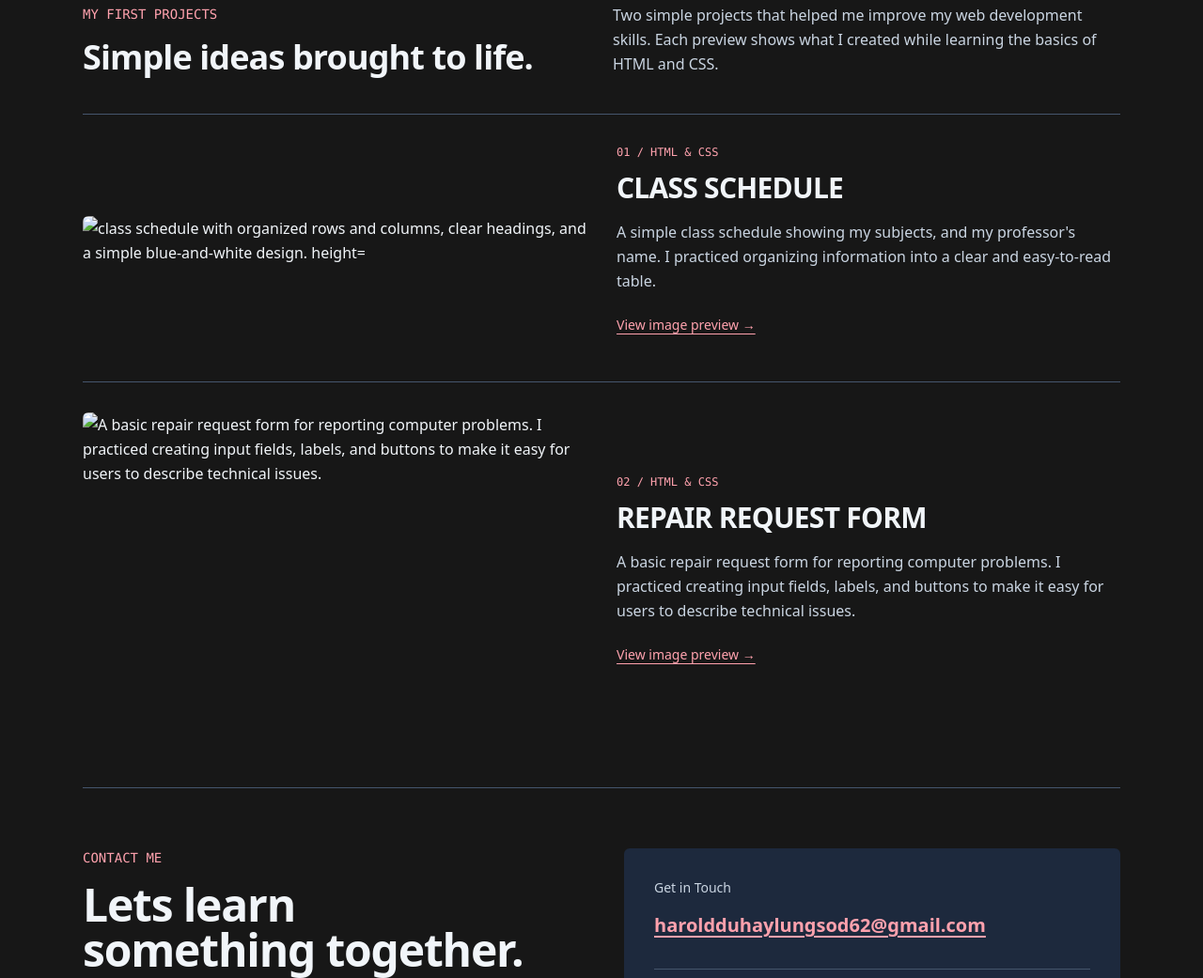
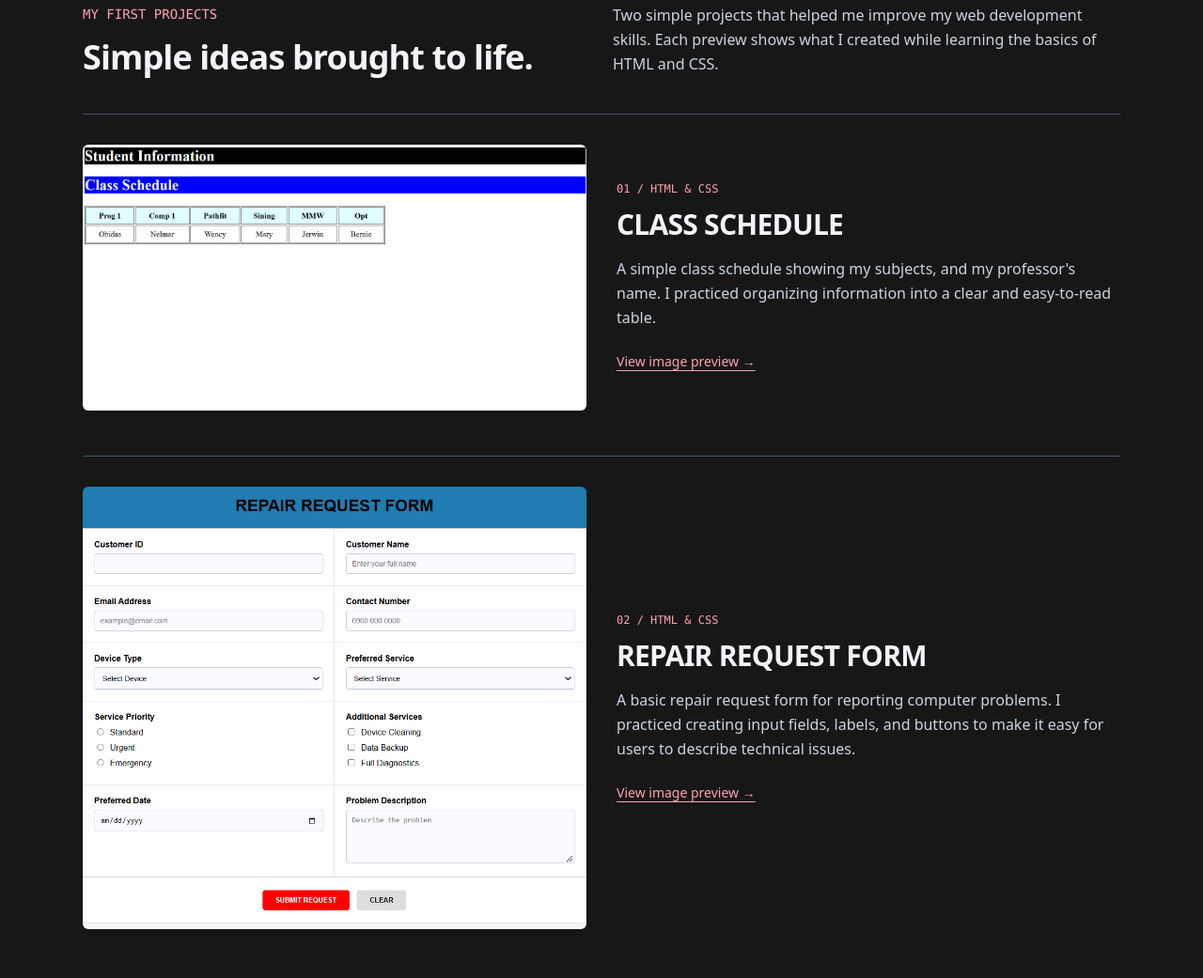
Before and after one commit to haroldduhaylungsod62/Harold-s-portfolio, a plain HTML site: page index.html in a window 1280 px wide. Shown: the part 2122-3163 px from the top of the page at 94% size. Drawn offline with nearby package versions, Linux system fonts and the light colour scheme.

Commit message:
Update index.html

```diff
--- a/index.html
+++ b/index.html
@@ -187,7 +187,7 @@
                     <article class="grid items-center gap-8 border-t border-slate-600 pt-8 md:grid-cols-2">
                         <img
                             class="w-full rounded-md"
-                            src="assets/images/schedule.png"
+                            src="./schedule.png"
                             alt=" class schedule with organized rows and columns, clear headings, and a simple blue-and-white design.
                             height="500"
                             loading="lazy"
@@ -210,7 +210,7 @@
                     <article class="grid items-center gap-8 border-t border-slate-600 pt-8 md:grid-cols-2">
                         <img
                             class="w-full rounded-md"
-                            src="assets/images/repair-request-form.png"
+                            src="./repair-request-form.png"
                             alt="A basic repair request form for reporting computer problems. I practiced creating input fields, labels, and buttons to make it easy for users to describe technical issues."
                             width="800"
                             height="500"
```
